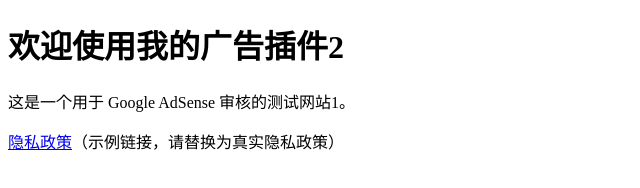
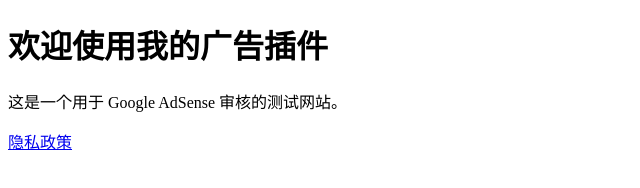
Before and after one commit to ssssaaq/ad-test-site, a plain HTML site: page index.html in a window 1280 px wide. Shown: the whole page, without its empty margins (0-640 px from the left). Drawn offline with Linux system fonts and the light colour scheme.

Commit message:
Update index.html

```diff
--- a/index.html
+++ b/index.html
@@ -1,13 +1,13 @@
 <!DOCTYPE html>
 <html lang="en">
 <head>
-    <script async src="https://pagead2.googlesyndication.com/pagead/js/adsbygoogle.js?client=ca-pub-8717187897541706"
-     crossorigin="anonymous"></script>
+    <meta charset="UTF-8">
     <title>Ad Plugin Test Site</title>
+    <meta name="google-adsense-account" content="ca-pub-8717187897541706">
 </head>
 <body>
-    <h1>欢迎使用我的广告插件2</h1>
-    <p>这是一个用于 Google AdSense 审核的测试网站1。</p>
-    <p><a href="https://www.example.com/privacy">隐私政策</a>（示例链接，请替换为真实隐私政策）</p>
+    <h1>欢迎使用我的广告插件</h1>
+    <p>这是一个用于 Google AdSense 审核的测试网站。</p>
+    <p><a href="/privacy.html">隐私政策</a></p>
 </body>
 </html>
```
